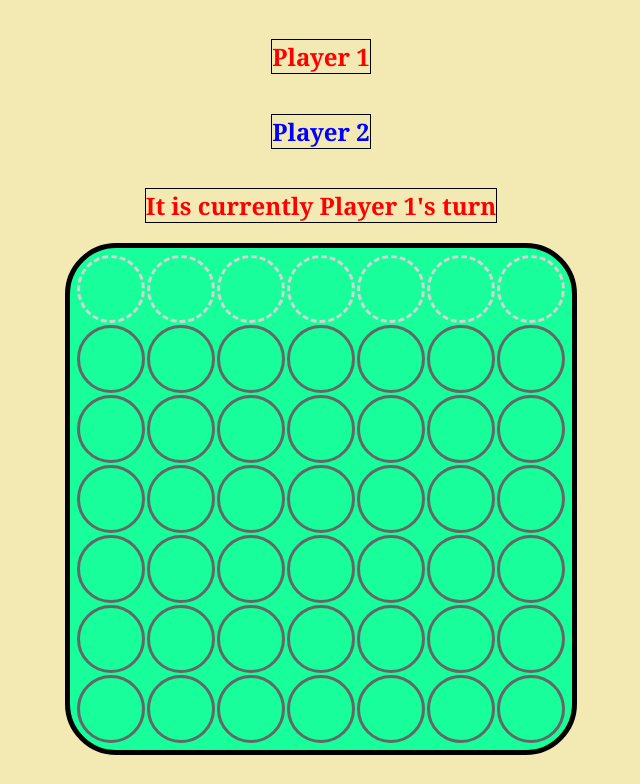
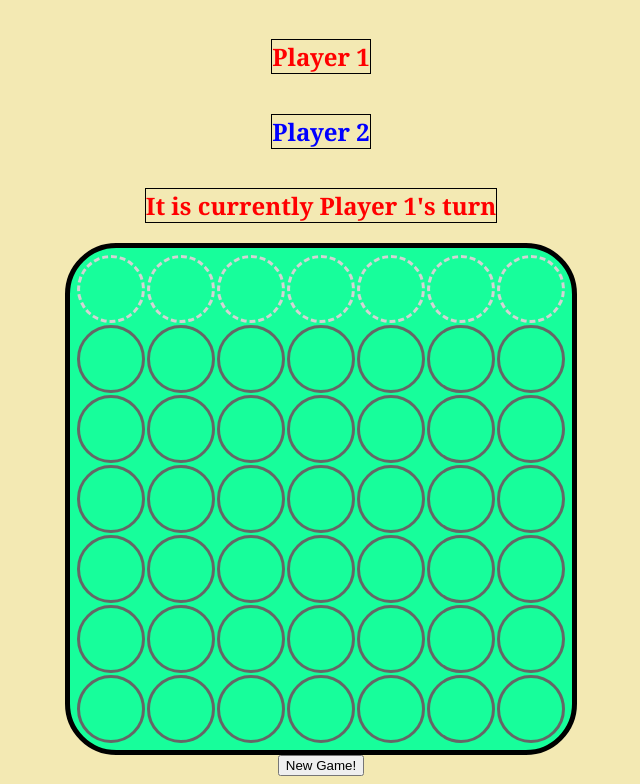
Before and after one commit to mrhoriuchi/connect-four, a plain HTML site: page index.html in a window 1280 px wide. Shown: the part 71-855 px from the top of the page, without its empty margins (319-959 px from the left). Before the commit the page ends 834 px from the top, so only its background shows below. Drawn offline with Linux system fonts and the light colour scheme.

Commit message:
Added reset button

```diff
--- a/index.html
+++ b/index.html
@@ -12,7 +12,7 @@
 <div id="game">
   <table id="board"></table>
 </div>
-
+<button id="reset">New Game!</button>
 <script src="connect4.js"></script>
 
 </body>
```
